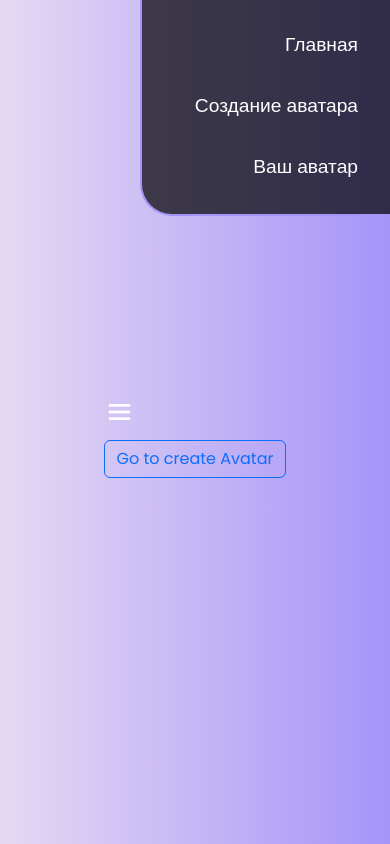
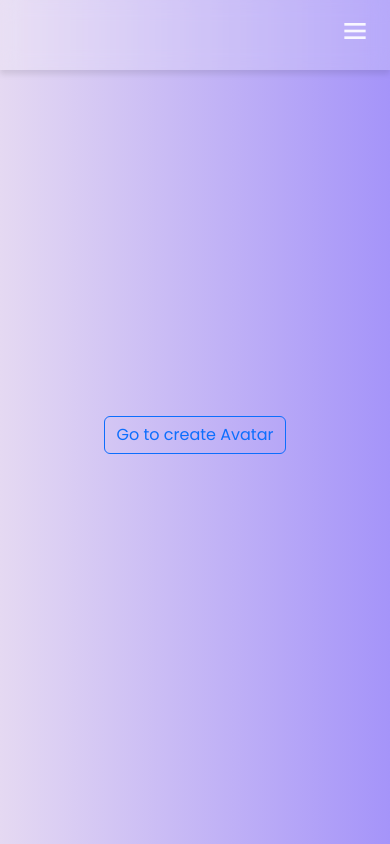
Before and after one commit to weirdlame/UDV-Project, a React (Create React App) app in the folder frontend/: page / in a window 390 px wide. Built offline with nearby package versions, Linux system fonts and the light colour scheme.

Commit message:
update styles

```diff
--- a/frontend/src/components/NavBar.jsx
+++ b/frontend/src/components/NavBar.jsx
@@ -8,14 +8,14 @@ const NavBar = ({ isMenuOpen, viewportType, onToggleMenu }) => {
   const { t } = useTranslation(); // Подключение перевода
 
   return (
-    <section>
+    <header className="header">
       {/* Кнопка меню для мобильных устройств */}
       <button
         id="menu-icon"
         className={cn({ active: isMenuOpen })}
         onClick={onToggleMenu}
       >
-        <i className="bx bx-menu"></i>
+        <i className={isMenuOpen ? "bx bx-x" : "bx bx-menu"}></i>
       </button>
 
       {/* Навигация */}
@@ -36,7 +36,7 @@ const NavBar = ({ isMenuOpen, viewportType, onToggleMenu }) => {
           {t("navBar.downloadAvatar")}
         </Link>
       </nav>
-    </section>
+    </header>
   );
 };
 
--- a/frontend/src/locales/ru/translation.json
+++ b/frontend/src/locales/ru/translation.json
@@ -1,6 +1,6 @@
 {
   "avatarForm": {
-    "title": "Создайте своего аватара",
+    "title": "Создайте свой аватар",
     "descriptionLabel": "Выберите параметры желаемого аватара:",
     "descriptionPlaceholder": "Введите описание вашего аватара...",
     "scenarioLabel": "Введите сценарий, произносимый аватаром:",
--- a/frontend/src/styles/abstracts/_variables.scss
+++ b/frontend/src/styles/abstracts/_variables.scss
@@ -24,5 +24,6 @@ $form-border-input-color: #ced4da;
 // Параметры меню
 $nav-element-color: white;
 $nav-hover-color: #b7a9fd;
-$nav-shadow: rgba(255, 255, 255, 0.2);
+$nav-shadow: 0 4px 6px rgba(0, 0, 0, 0.1);
 $nav-background-color: rgba(255, 255, 255, 0.2);
+$nav-background-primary: rgba(152, 136, 219, 0.9);
--- a/frontend/src/styles/components-styles/_navigation.scss
+++ b/frontend/src/styles/components-styles/_navigation.scss
@@ -2,80 +2,122 @@
   display: none;
 }
 
-nav.desktop-menu {
-  @include center-flex;
-  background-color: rgba(255, 255, 255, 0.2); /* Полупрозрачный белый */
-  backdrop-filter: blur(10px); /* Эффект размытия фона */
-  box-shadow: $nav-shadow;
+header {
   position: fixed;
   top: 0;
   left: 0;
-  right: 0;
+  display: flex;
+  justify-content: center;
+  align-items: center;
+  width: 100%;
+  padding: 0.7rem 0;
+  background: rgba(255, 255, 255, 0.2);
+  backdrop-filter: blur(10px);
+  box-shadow: $nav-shadow;
   z-index: 1000;
+  transition:
+    background-color 0.3s ease,
+    box-shadow 0.3s ease;
 
+  /* Центрирование ссылок */
   a {
-    color: $nav-element-color;
+    color: rgba(255, 255, 255, 0.8);
     text-decoration: none;
-    font-size: 1.2rem;
-    margin: 0 3rem;
+    font-size: 1.1rem;
+    margin: 0 1.5rem;
     padding: 0.5rem 1rem;
     border-radius: 4px;
     transition:
-      background-color 0.3s,
-      transform 0.2s;
+      background-color 0.3s ease,
+      transform 0.2s ease,
+      color 0.3s ease,
+      backdrop-filter 0.3s ease;
+
+    /* Тень для текста */
+    text-shadow: 0 2px 4px rgba(0, 0, 0, 0.3);
   }
 
   a:hover {
-    background-color: $nav-hover-color;
+    background-color: rgba(
+      255,
+      255,
+      255,
+      0.15
+    ); /* Сохраняем стеклянный эффект */
+    backdrop-filter: blur(15px);
+    transform: scale(1.05);
+    color: rgba(255, 255, 255, 1);
+  }
+
+  .navbar {
+    position: absolute;
+    top: 100%;
+    right: 0;
+    width: 50%;
+    padding: 1rem 3%;
+    background: rgba(0, 0, 0, 0.5);
+    border-bottom-left-radius: 2rem;
+    border-left: 2px solid #0fe;
+    border-bottom: 2px solid #0fe;
+    display: none;
+    z-index: 10;
+  }
+  .navbar.active {
+    display: block;
+  }
+  .navbar a {
+    display: block;
+    font-size: 2rem;
+    margin: 3rem 0;
+    color: white;
   }
 }
 
-/* Медиа-запрос для мобильных устройств */
+/* Стили для адаптивности */
 @media (max-width: 768px) {
   nav.desktop-menu {
-    display: none;
+    display: none; /* Скрытие десктопного меню на мобильных устройствах */
   }
 
-  /* Стиль для мобильного меню */
   nav.mobile-menu {
     display: none; /* Скрыто по умолчанию */
-    position: absolute;
+    position: fixed;
     top: 0;
     right: 0;
-    width: 250px; /* Ширина выпадающего меню */
-    background: rgba(0, 0, 0, 0.7); /* Прозрачный черный фон */
-    border-radius: 0 0 0 2rem;
-    border-left: 2px solid $primary-color;
-    border-bottom: 2px solid $primary-color;
-    z-index: 10;
-    transition:
-      transform 0.3s ease,
-      opacity 0.3s ease;
-    padding: 1rem;
+    width: 70%; /* Более удобная ширина для мобильных устройств */
+    height: 100vh;
+    background: $nav-background-primary; /* Темный фон */
+    z-index: 1001;
+    padding: 5rem 0;
     display: flex;
     flex-direction: column;
+    align-items: flex-start; /* Выравнивание ссылок слева */
+    transform: translateX(100%); /* Начальное положение вне экрана */
+    transition: transform 0.3s ease-in-out;
 
     &.open {
-      display: flex; /* Меню появляется, когда оно открыто */
-      transform: translateX(0); /* Открытие меню справа */
-      opacity: 1;
-    }
-
-    &.closed {
-      transform: translateX(100%); /* Скрыть меню */
-      opacity: 0;
+      transform: translateX(0); /* Меню выезжает */
     }
 
     a {
-      color: white;
-      padding: 1rem;
-      font-size: 1.2rem;
-      text-align: right;
-      text-decoration: none;
-      transition: background-color 0.3s;
+      color: rgba(255, 255, 255, 0.9); /* Яркий текст */
+      padding: 1rem 2rem;
+      font-size: 1.5rem; /* Увеличен размер текста для мобильных */
+      width: 100%; /* Растянуть ссылки на всю ширину */
+      text-align: left; /* Текст выравнивается по левому краю */
+      border-bottom: 1px solid rgba(255, 255, 255, 0.1); /* Линия под ссылкой */
+      transition:
+        background-color 0.3s ease,
+        color 0.3s ease;
 
       &:hover {
-        background-color: $nav-hover-color;
+        background-color: rgba(
+          255,
+          255,
+          255,
+          0.2
+        ); /* Сохраняем эффект стекла */
+        color: rgba(255, 255, 255, 1); /* Яркий текст */
       }
     }
   }
@@ -83,11 +125,17 @@ nav.desktop-menu {
   #menu-icon {
     display: block;
     position: relative;
+    left: 10rem;
     font-size: 2rem;
-    color: white;
+    color: rgba(255, 255, 255, 0.9); /* Контрастный текст */
     background: transparent;
     border: none;
     cursor: pointer;
     z-index: 1010;
+    transition: color 0.3s ease;
+
+    &:hover {
+      color: rgba(255, 255, 255, 1); /* Яркий текст при наведении */
+    }
   }
 }
```
